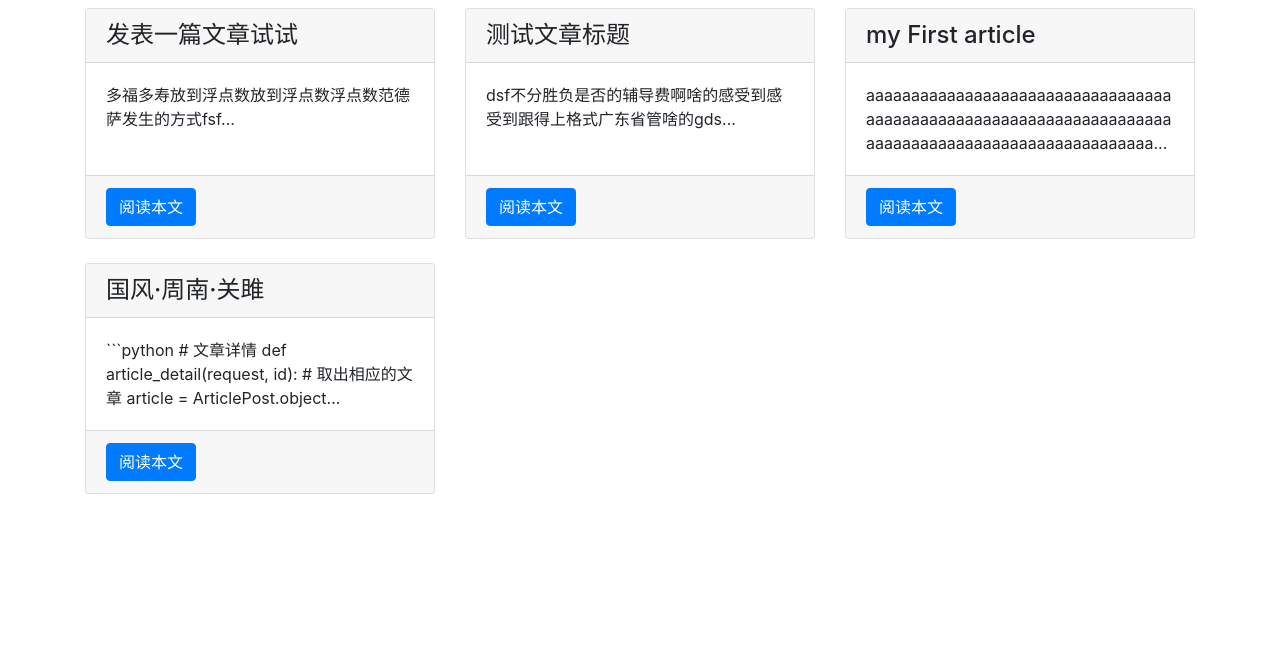
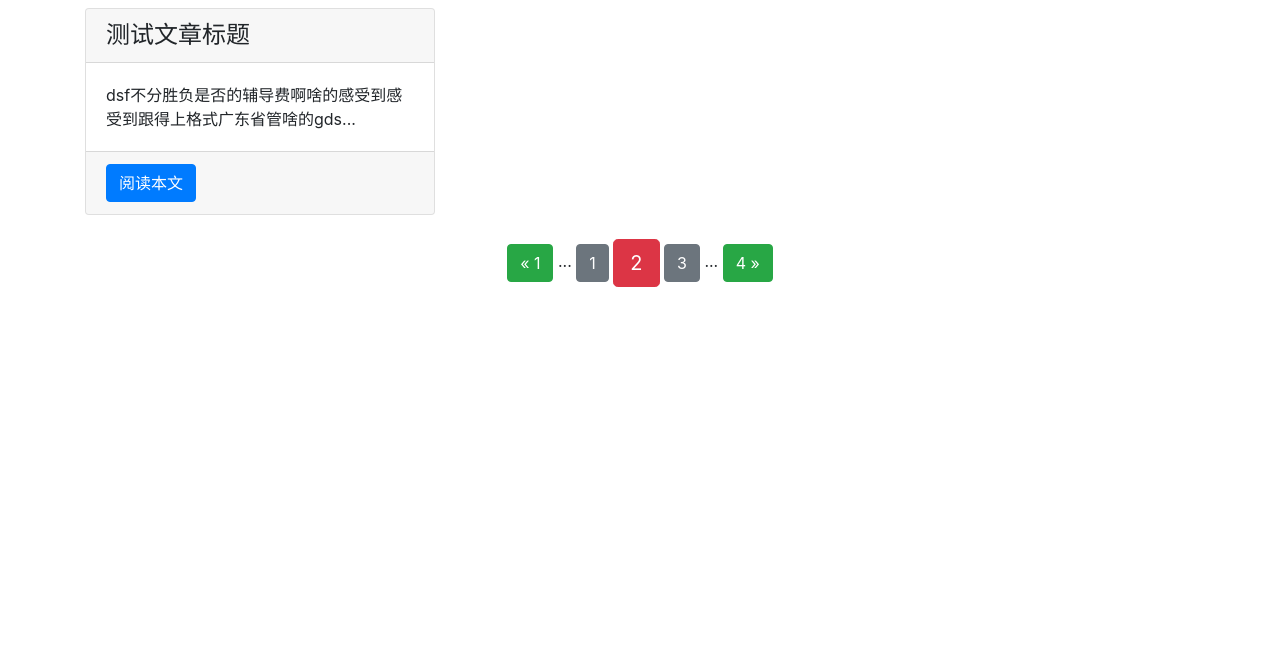
Before and after one commit to becauseoflife/My_blog, a Django app: page /article/article_list?page=2 in a window 1280 px wide. Shown: the part 56-706 px from the top of the page. Run offline with Django 3.2, Linux system fonts and the light colour scheme; data comes from the database, SQL or seed files in the repository; both versions use the stored data as it was after the commit; some libraries are stand-ins or nearby versions.

Commit message:
文章分页

```diff
--- a/article/views.py
+++ b/article/views.py
@@ -14,6 +14,8 @@ from django.shortcuts import render, redirect
 from .forms import ArticlePostForm
 # 引入User模型
 from django.contrib.auth.models import User
+# 引入分页模块
+from django.core.paginator import Paginator
 
 
 # 视图函数
@@ -22,9 +24,17 @@ def article_list(request):
     # return HttpResponse('Hello World!');
     # 取出所有的文章
     all_article = ArticlePost.objects.all()
+
+    # 每页显示 1 篇文章
+    pageinator = Paginator(all_article, 1)
+    # 获取 URL 中的页码
+    page = request.GET.get('page')
+    # 将导航对象相应的页码内容返回给 articles
+    page_articles = pageinator.get_page(page)
+
     # 需要传递给模板（templates）的对象
     context = {
-        'all_article': all_article
+        'page_articles': page_articles
     }
     # render 函数：载入模板 返回context对象
     return render(request, 'article/list.html', context)
--- a/templates/article/list.html
+++ b/templates/article/list.html
@@ -14,7 +14,7 @@
 <div class="container">
     <div class="row mt-2">
 
-        {% for article in all_article %}
+        {% for article in page_articles %}
         <!-- 文章内容 -->
         <div class="col-4 mb-4">
         <!-- 卡片容器 -->
@@ -34,5 +34,38 @@
         {% endfor %}
 
     </div>
+    <!-- 页码导航 -->
+    <div class="pagination row">
+        <div class="m-auto">
+            <span class="step-links">
+                <!-- 如果不是第一页，则显示上翻按钮 -->
+                {% if page_articles.has_previous %}
+                    <a href="?page=1" class="btn btn-success">
+                        &laquo; 1
+                    </a>
+                    <span>...</span>
+                    <a href="?page={{ page_articles.previous_page_number }}" class="btn btn-secondary">
+                        {{ page_articles.previous_page_number }}
+                    </a>
+                {% endif %}
+
+                <!-- 当前页面 -->
+                <span class="current btn btn-danger btn-lg">
+                    {{ page_articles.number }}
+                </span>
+
+                <!-- 如果不是最末页，则显示下翻按钮 -->
+                {% if page_articles.has_next %}
+                    <a href="?page={{ page_articles.next_page_number }}" class="btn btn-secondary">
+                        {{ page_articles.next_page_number }}
+                    </a>
+                    <span>...</span>
+                    <a href="?page={{ page_articles.paginator.num_pages }}" class="btn btn-success">
+                        {{ page_articles.paginator.num_pages }} &raquo;
+                    </a>
+                {% endif %}
+            </span>
+        </div>
+    </div>
 </div>
 {% endblock content %}
```
Also changed, not shown: db.sqlite3, media/avatar/20200827/test11_N666PNp.png (added).
